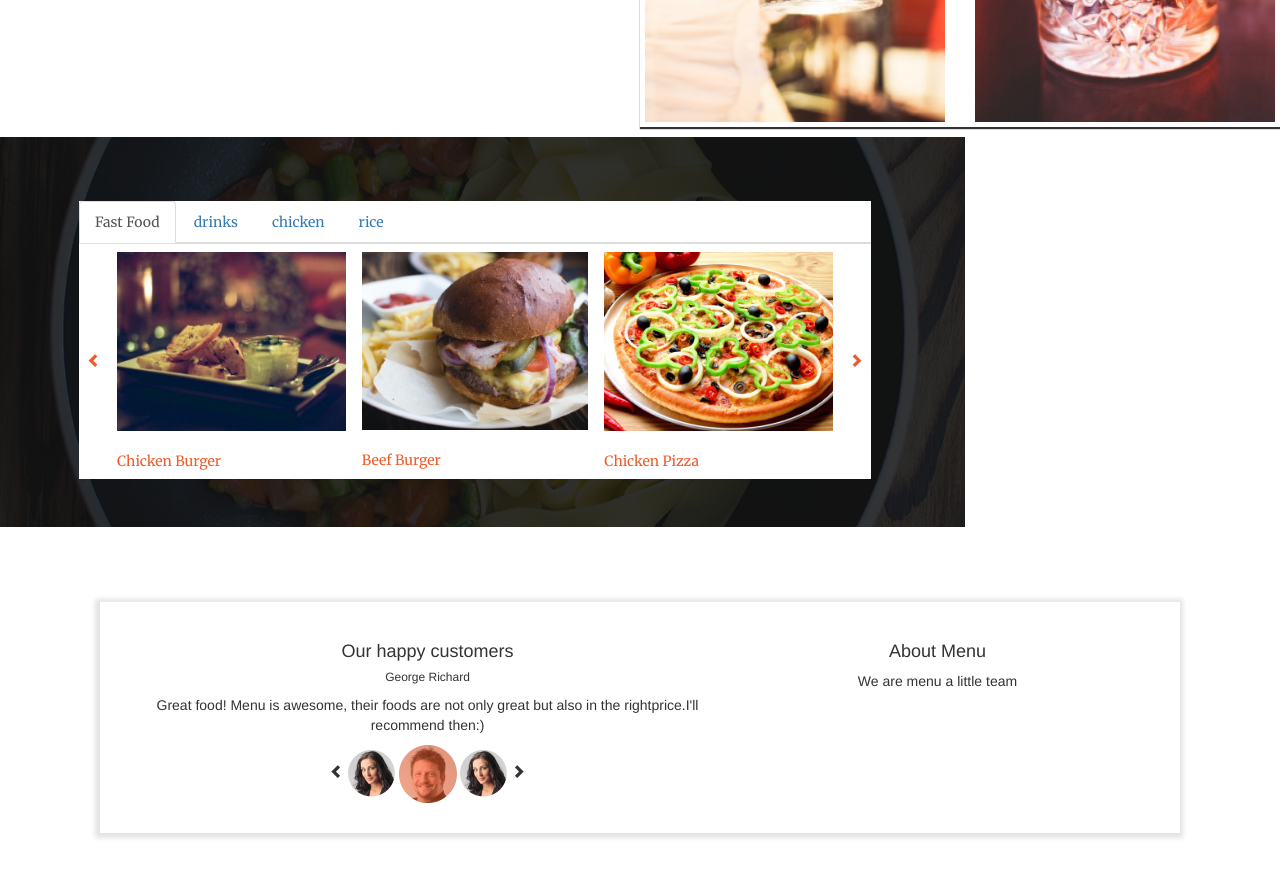
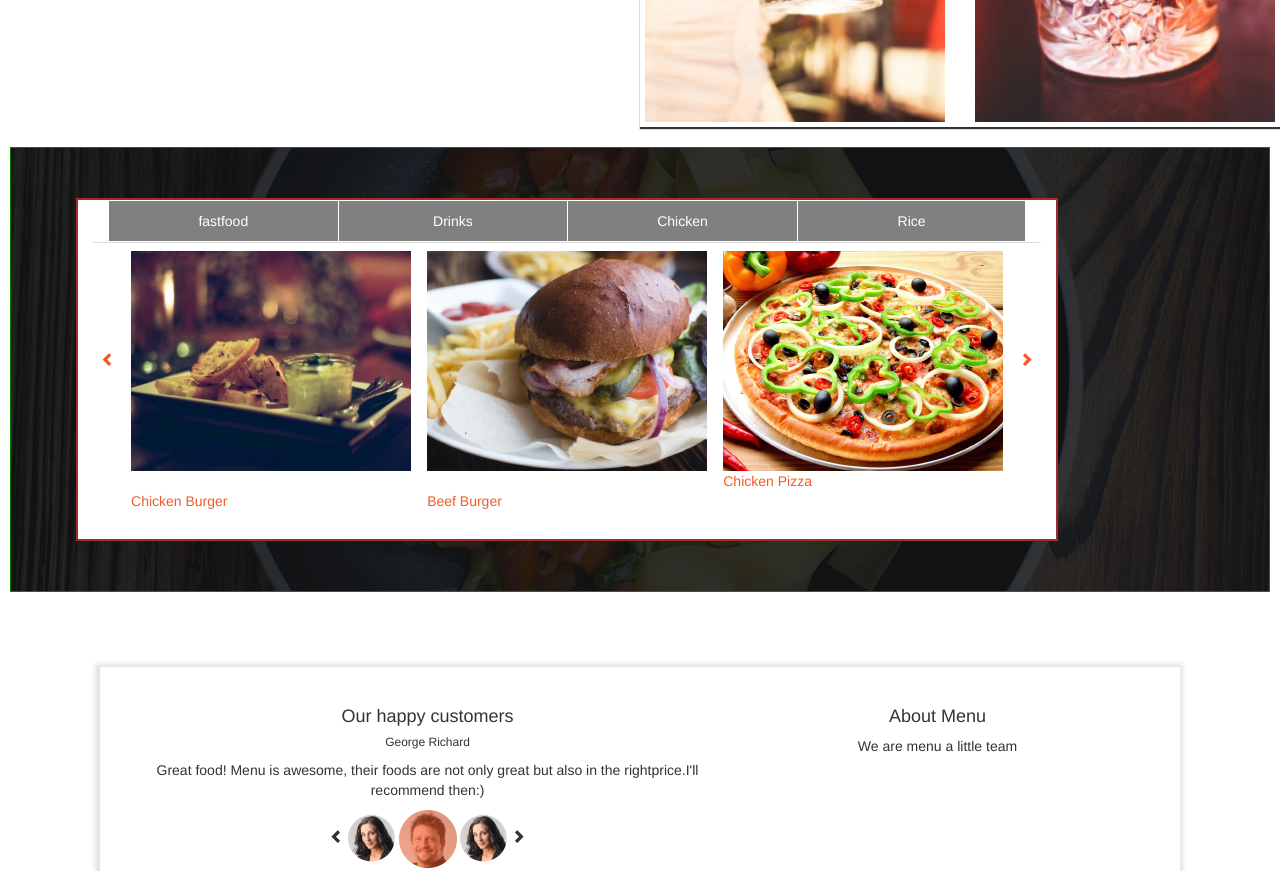
Before and after one commit to BrianBravoski/Independent-Project-2, a plain HTML site: page index.html in a window 1280 px wide. Shown: the part 1500-2371 px from the top of the page. Drawn offline with nearby package versions, Linux system fonts and the light colour scheme.

Commit message:
the foodbar can now take the full length of the page

```diff
--- a/css/Anita.css
+++ b/css/Anita.css
@@ -100,15 +100,6 @@ footer{
   color: white;
   margin: -20px;
 }
-.foodbg{
-  background-image: url("../images/backgrounds/foodsBg.jpg");
-  padding: 5%;
-  width: 980px;
-  height:390px ;
-  font-family: Merriweather;
-  background-repeat: no-repeat;
-  background-position: center;
-}
 .drinks{
   box-shadow: 1px 1px 1px 1px;
   padding:5px;
@@ -157,3 +148,46 @@ header{
   color: #fff;
   background-color: #f15a29;
 }
+.btn-group button {
+    background-color: grey;
+    border: 1px solid;
+    padding: 10px 24px; /* Some padding */
+    cursor: pointer; /* Pointer/hand icon */
+    float: left;
+    width: 100%;
+    color: white;
+}
+
+.btn-group button:not(:last-child) {
+    border-right: none; /* Prevent double borders */
+}
+
+/* Clear floats (clearfix hack) */
+.btn-group:after {
+    content: "";
+    clear: both;
+    display: table;
+}
+
+/* Add a background color on hover */
+.btn-group button:hover {
+    background-color: #3e8e41
+
+}
+.foodsBg{
+  border: 1px solid green;
+  background-image: url("../images/backgrounds/foodsBg.jpg");
+  margin: 10px;
+  background-position: center;
+}
+button{
+  width: 25%;
+}
+.foods{
+  border: 2px solid brown;
+  width: 80%;
+  background-color: white;
+  color:#F15A29;
+  margin: 50px;
+
+}
--- /dev/null
+++ b/css/Anita1.css
@@ -0,0 +1,43 @@
+.btn-group button {
+    background-color: grey;
+    border: 1px solid;
+    padding: 10px 24px; /* Some padding */
+    cursor: pointer; /* Pointer/hand icon */
+    float: left;
+    width: 100%;
+    color: white;
+}
+
+.btn-group button:not(:last-child) {
+    border-right: none; /* Prevent double borders */
+}
+
+/* Clear floats (clearfix hack) */
+.btn-group:after {
+    content: "";
+    clear: both;
+    display: table;
+}
+
+/* Add a background color on hover */
+.btn-group button:hover {
+    background-color: #3e8e41
+
+}
+.foodsBg{
+  border: 1px solid green;
+  background-image: url("../images/backgrounds/foodsBg.jpg");
+  margin: 10px;
+  background-position: center;
+}
+button{
+  width: 25%;
+}
+.container{
+  border: 2px solid brown;
+  width: 100%;
+  background-color: white;
+  color:#F15A29;
+  margin: 50px;
+
+}
--- a/index.html
+++ b/index.html
@@ -94,45 +94,27 @@
     </div>
     </div>
     <div class="foodbg container-fluid row">
-      <!--menu section-->
-      <div class="fast-foods container-fluid col-md-12">
-        <div class="menu-tabs">
-          <div class="container-fluid">
-            <div class="row">
-              <div class="col-md-12">
-                <ul class="nav nav-tabs">
-                  <li class="nav-item">
-                    <li class="active"><a data-toggle="tab" href="#fastfood">Fast Food</a></li>
-                  </li>
-                  <li class="nav-item">
-                    <a href="#" class="nav-link">drinks</a>
-                  </li>
-                  <li class="nav-item">
-                    <a href="#" class="nav-link">chicken</a>
-                  </li>
-                  <li class="nav-item ">
-                    <a href="#" class="nav-link">rice</a>
-                  </li>
-                </ul>
-                <div class="tab-content">
-                  <div id=fastfood class="tab-pane fade in active">
+      <div class="container-fluid foodsBg">
+        <div class="container foods">
+          <div class=" btn-group container-fluid" style="width:100%">
+            <button type="button" name="button" style="width:25%">fastfood</button>
+            <button type="button" name="button" style="width:25%">Drinks</button>
+            <button type="button" name="button" style="width:25%">Chicken</button>
+            <button type="button" name="button" style="width:25%">Rice</button>
+          </div>
+          <div>
             <table class="table">
               <tr>
                 <td><span class="glyphicon glyphicon-chevron-left" aria-hidden="true" style="color: #F15A29; padding-top:100px"></td>
                 <td><img src="images/fastfood/chickenBurger.jpg" alt="" class="img-responsive"> <br/> Chicken Burger</td>
                 <td><img src="images/fastfood/beefBurger.jpg" alt="" class="img-responsive"> <br/> Beef Burger</td>
-                                              <td><img src="images/fastfood/chickenPizza.jpg" alt="" class="img-responsive"> <br/> Chicken Pizza</td>
+                <td><img src="images/fastfood/chickenPizza.jpg" alt="" class="img-responsive">  Chicken Pizza</td>
                 <td><span class="glyphicon glyphicon-chevron-right" aria-hidden="true" style="color: #F15A29; padding-top:100px"></td>
               </tr>
             </table>
           </div>
         </div>
       </div>
-                      </div>
-                  </div>
-            </div>
-        </div>
-    </div><!--End of menu section-->
     <div class="customers">
       <div class="container-fluid">
         <div class="row">
```
Also changed, not shown: Anita.html (+20 -29 lines). Lines whose indentation alone changed are shown as unchanged.
